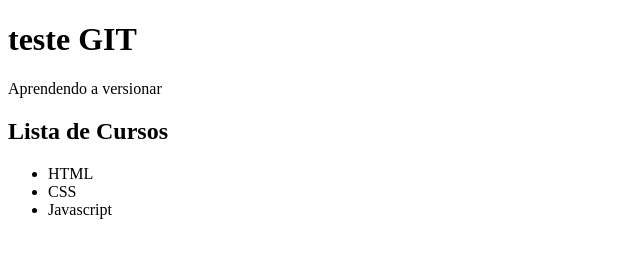
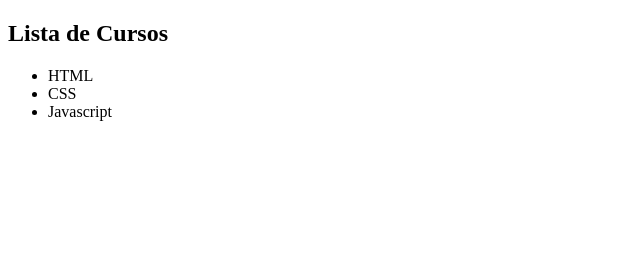
Before and after one commit to BlackChacal-Front/alura-git, a plain HTML site: page index.html in a window 1280 px wide. Shown: the whole page, without its empty margins (0-640 px from the left). Drawn offline with Linux system fonts and the light colour scheme.

Commit message:
Alterando codigo, tirando tirando h1 e p

```diff
--- a/index.html
+++ b/index.html
@@ -6,8 +6,6 @@
     <title>Estudo git</title>
 </head>
 <body>
-    <h1>teste GIT</h1>
-    <p>Aprendendo a versionar</p>
     <h2>Lista de Cursos</h2>
     <ul>
         <li>HTML</li>
```
